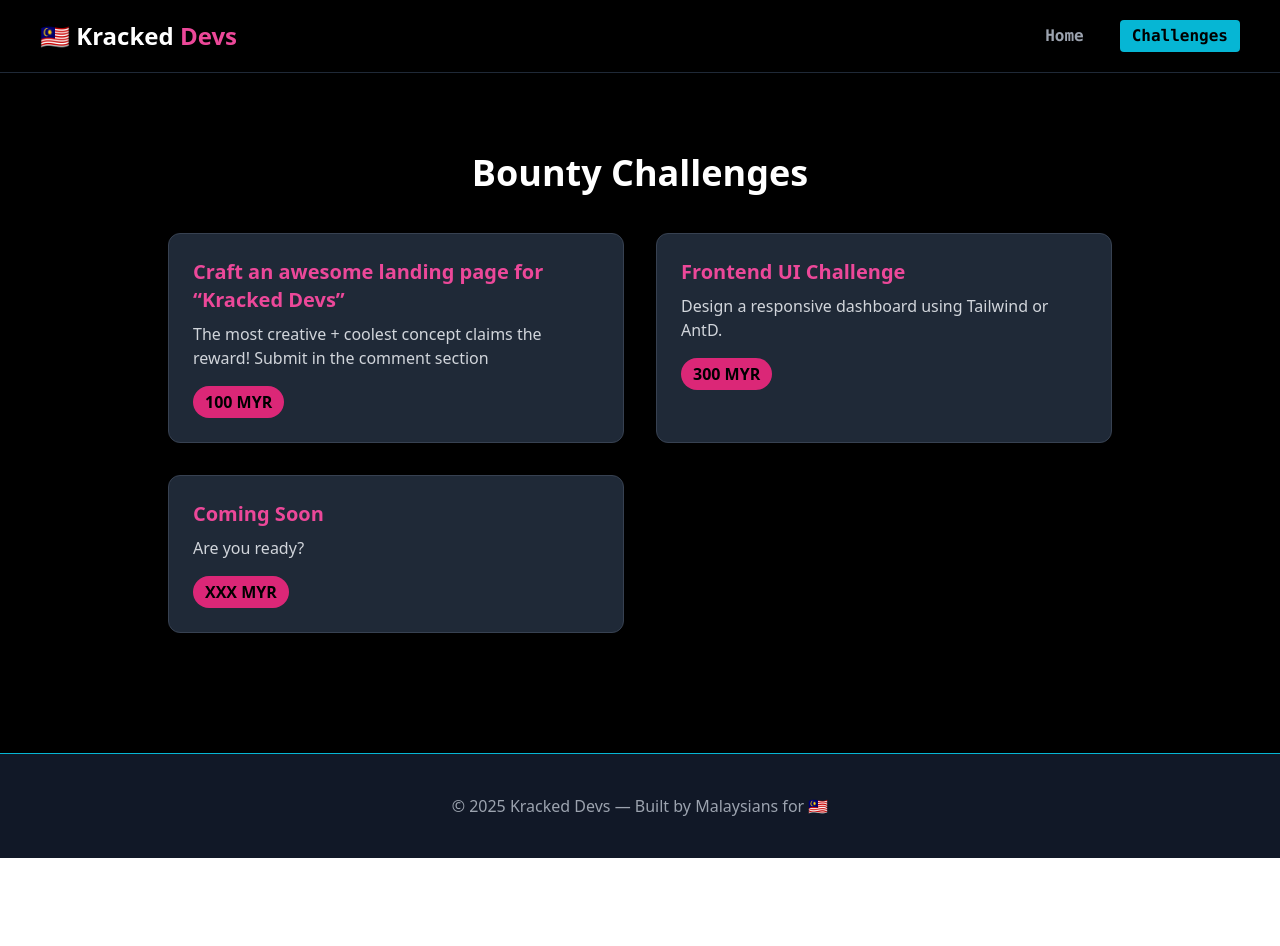
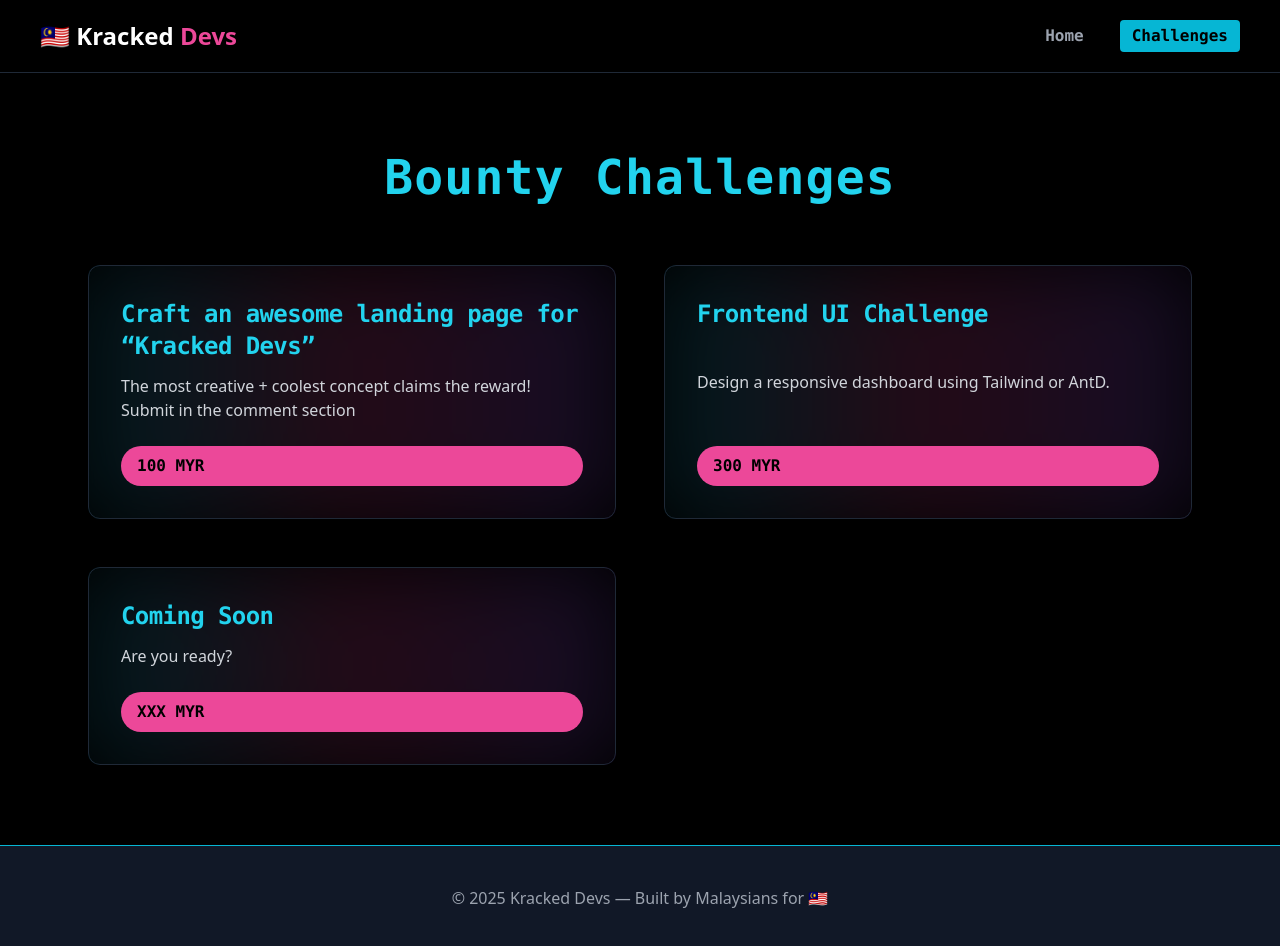
Before and after one commit to afiqhafiz/KrackedDev-Landing-Page, a React (Vite) app: page /challenge in a window 1280 px wide. Shown: the top 946 px of the page. Before the commit the page ends 858 px from the top, so only its background shows below. Built offline with nearby package versions, Linux system fonts and the light colour scheme.

Commit message:
fix: upgrade challenge page UI

```diff
--- a/package.json
+++ b/package.json
@@ -12,9 +12,12 @@
   "dependencies": {
     "@ant-design/icons": "^6.1.0",
     "antd": "^6.0.0",
+    "framer-motion": "^12.23.24",
     "react": "^19.2.0",
     "react-dom": "^19.2.0",
-    "react-router-dom": "^7.9.6"
+    "react-router-dom": "^7.9.6",
+    "react-tsparticles": "^2.12.2",
+    "tsparticles": "^3.9.1"
   },
   "devDependencies": {
     "@eslint/js": "^9.39.1",
--- a/src/pages/challenge/index.tsx
+++ b/src/pages/challenge/index.tsx
@@ -1,22 +1,43 @@
 import React from "react";
 import { challenges } from "../../data/challenge";
+import { motion } from "framer-motion";
 
 const ChallengePage: React.FC = () => {
   return (
-    <section className="px-10 py-20 max-w-5xl mx-auto">
-      <h2 className="text-4xl font-bold mb-10 text-center">Bounty Challenges</h2>
-      <div className="grid gap-8 md:grid-cols-2 mb-10">
+    <section className="relative px-6 py-20 max-w-6xl mx-auto">
+      {/* Page Title */}
+      <h2 className="text-4xl md:text-5xl font-bold mb-16 text-center text-cyan-400 font-mono relative z-10 tracking-wide">
+        Bounty Challenges
+      </h2>
+
+      {/* Challenges Grid */}
+      <div className="grid gap-12 md:grid-cols-2 relative z-10">
         {challenges.map((ch, idx) => (
-          <div
+          <motion.div
             key={idx}
-            className="p-6 bg-gray-800 rounded-xl border border-gray-700 hover:scale-105 transform transition"
+            whileHover={{ scale: 1.05 }}
+            transition={{ type: "spring", stiffness: 250 }}
+            className="group relative cursor-pointer rounded-xl overflow-hidden"
           >
-            <h3 className="text-xl font-bold mb-2 text-pink-500">{ch.title}</h3>
-            <p className="text-gray-300 mb-4">{ch.description}</p>
-            <span className="inline-block bg-pink-600 text-black px-3 py-1 rounded-full font-semibold">
-              {ch.bounty}
-            </span>
-          </div>
+            {/* Neon gradient glow behind card */}
+            <div className="absolute -inset-1 bg-gradient-to-r from-cyan-500 via-pink-500 to-violet-500 opacity-50 blur-2xl group-hover:opacity-80 transition-all duration-500"></div>
+
+            {/* Frosted glass card */}
+            <div className="relative p-8 bg-black/70 backdrop-blur-md rounded-xl flex flex-col justify-between h-full border border-gray-800">
+              <h3 className="text-2xl font-bold mb-3 text-cyan-400 font-mono tracking-tight group-hover:text-pink-400 transition-colors duration-300">
+                {ch.title}
+              </h3>
+              <p className="text-gray-300 mb-6">{ch.description}</p>
+
+              <motion.span
+                whileHover={{ scale: 1.1, rotate: [0, 3, -3, 0] }}
+                transition={{ type: "spring", stiffness: 300 }}
+                className="inline-block bg-pink-500 text-black px-4 py-2 rounded-full font-mono font-semibold"
+              >
+                {ch.bounty}
+              </motion.span>
+            </div>
+          </motion.div>
         ))}
       </div>
     </section>
```
Also changed, not shown: 2 other files (tests, documents, lock files or other folders).
